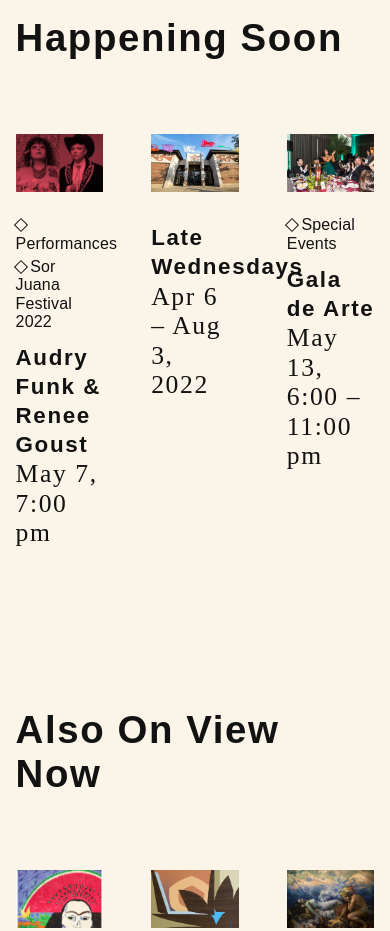
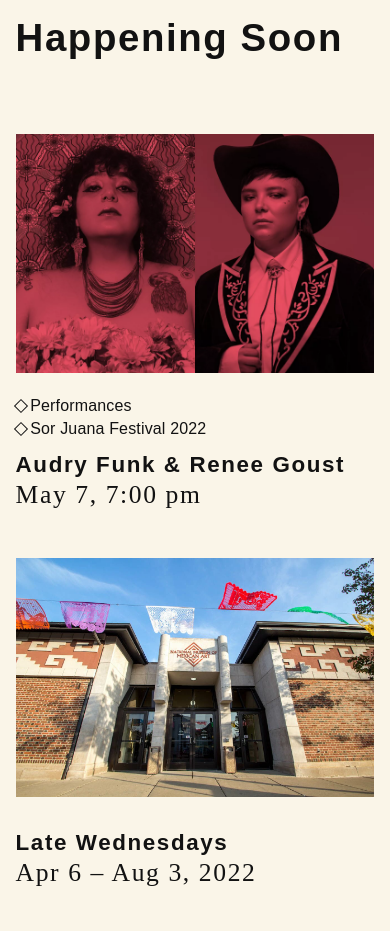
Before and after one commit to joc-mart/casestudy, a plain HTML site: page index.html in a window 390 px wide. Shown: the part 1120-2051 px from the top of the page. Drawn offline with Linux system fonts and the light colour scheme; a web font is replaced by a local one.

Commit message:
make events section mobile responsive

```diff
--- a/css/main.css
+++ b/css/main.css
@@ -485,6 +485,7 @@ h3.events--heading {
     padding-bottom: 3rem;
 }
 
+/** ** ** ** ** ** ** ** **/
 /** mobile media query **/
 @media (max-width: 860px) {
     /* header */
@@ -522,6 +523,13 @@ h3.events--heading {
     .hero_container p {
         margin-bottom: 3rem;
     }
+    /* events */
+    .events_list {
+        grid-template-columns: 1fr;
+    }
+    .events_list img {
+        width: 100%;
+    }
 }
 @media (min-width: 860px) {
     .mobile-header {
--- a/index.html
+++ b/index.html
@@ -89,7 +89,7 @@
                         <h4>May 7, 7:00 pm</h4>
                     </li>
                     <li>
-                        <img srcset="img/outside.webp 2x" src="img/outside.webp" alt="image of front of the museum">
+                        <img srcset="img/outside.jpg 2x" src="img/outside.jpg" alt="image of front of the museum">
                         <h3 class="events--heading"><a href="#!">Late Wednesdays</a></h3>
                         <h4>Apr 6 &ndash; Aug 3, 2022</h4>
                     </li>
```
Also changed, not shown: img/outside.jpg (added), img/outside1.webp (renamed from img/outside.webp).
